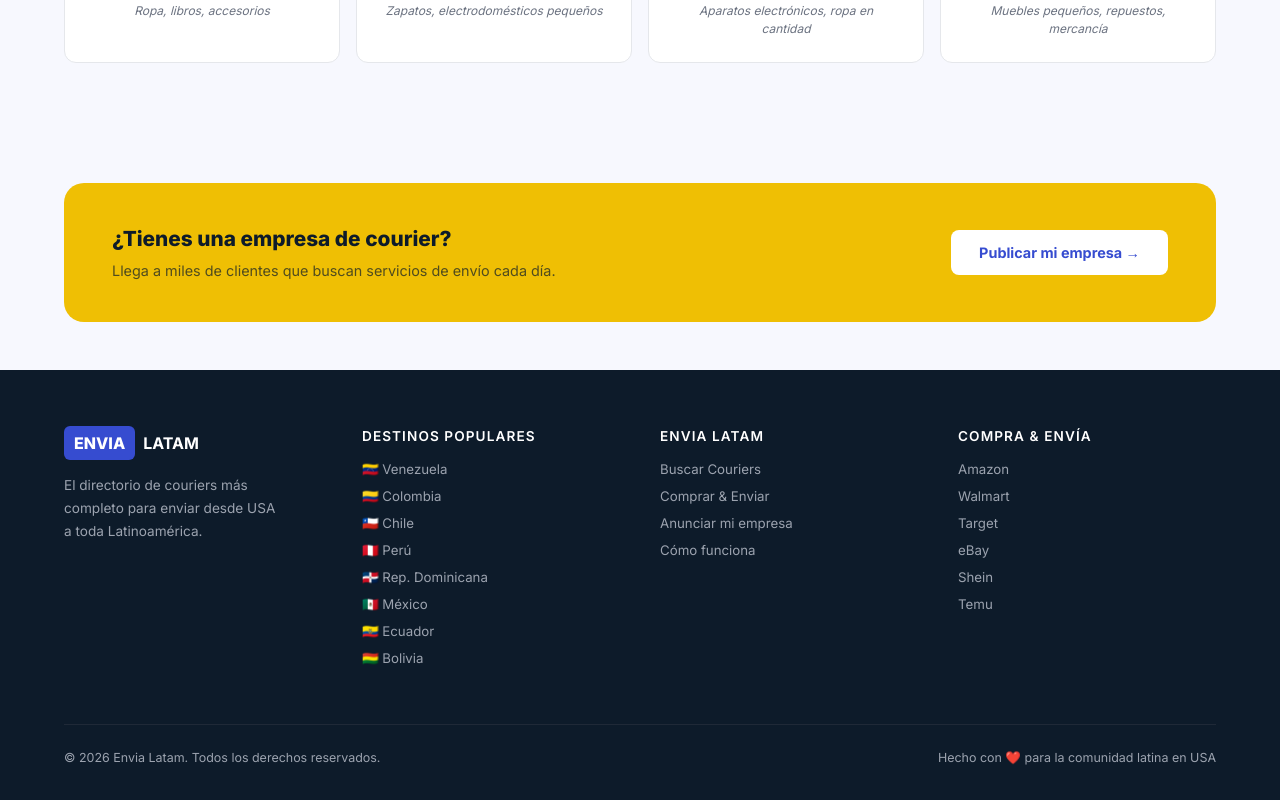
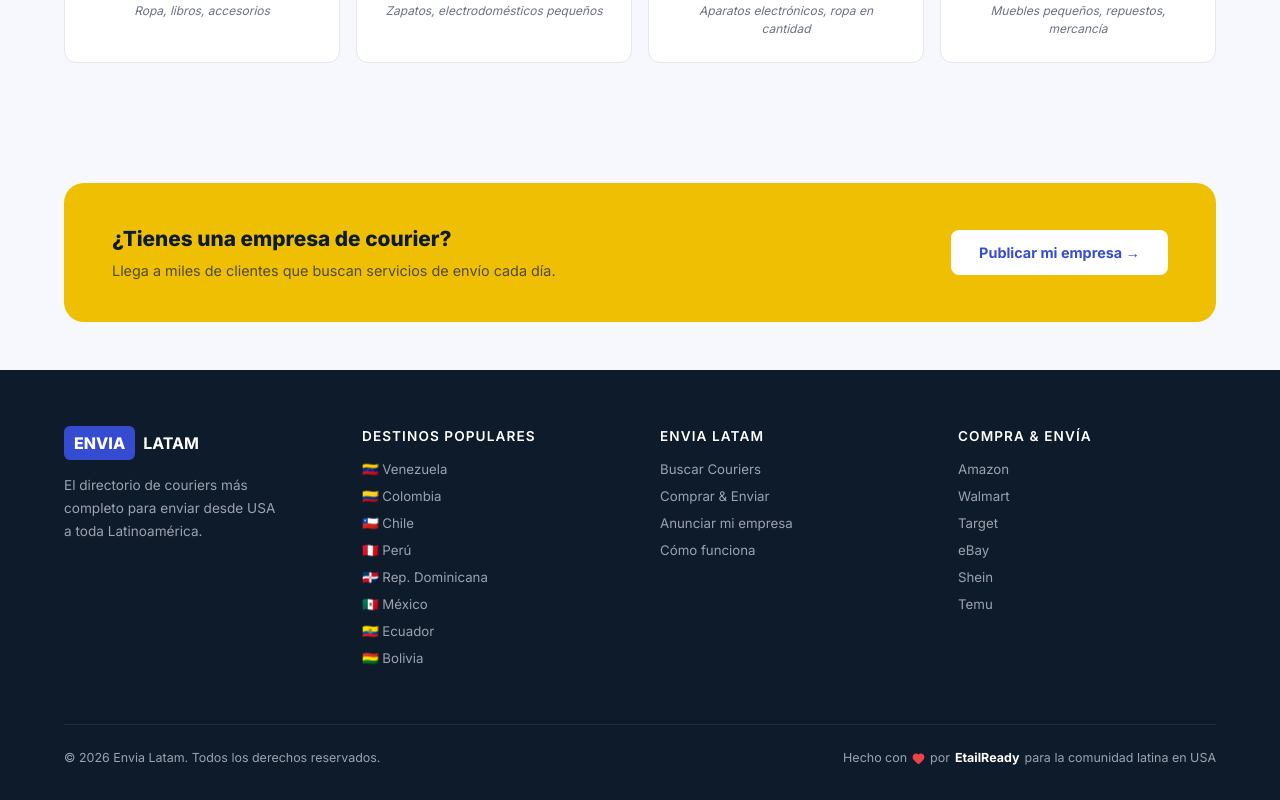
Before and after one commit to EtailReady/envia-latam, a Next.js app: page / in a window 1280 px wide. Shown: the part 3949-4749 px from the top of the page. Built offline with nearby package versions, Linux system fonts and the light colour scheme.

Commit message:
feat: footer tagline — Hecho con Heart por EtailReady para la comunidad latina en USA

```diff
--- a/components/Footer.tsx
+++ b/components/Footer.tsx
@@ -1,5 +1,6 @@
 'use client';
 import Link from 'next/link';
+import { Heart } from 'lucide-react';
 import { COUNTRIES } from '@/lib/data';
 
 export default function Footer() {
@@ -59,7 +60,9 @@ export default function Footer() {
 
         <div style={{ borderTop: '1px solid #1F2937', paddingTop: '24px', display: 'flex', justifyContent: 'space-between', alignItems: 'center', flexWrap: 'wrap', gap: '12px' }}>
           <p style={{ fontSize: '0.78rem' }}>© {new Date().getFullYear()} Envia Latam. Todos los derechos reservados.</p>
-          <p style={{ fontSize: '0.78rem' }}>Hecho con ❤️ para la comunidad latina en USA</p>
+          <p style={{ fontSize: '0.78rem', display: 'flex', alignItems: 'center', gap: '5px' }}>
+            Hecho con <Heart size={13} fill="#ef4444" color="#ef4444" /> por <strong style={{ color: 'white' }}>EtailReady</strong> para la comunidad latina en USA
+          </p>
         </div>
       </div>
     </footer>
```
